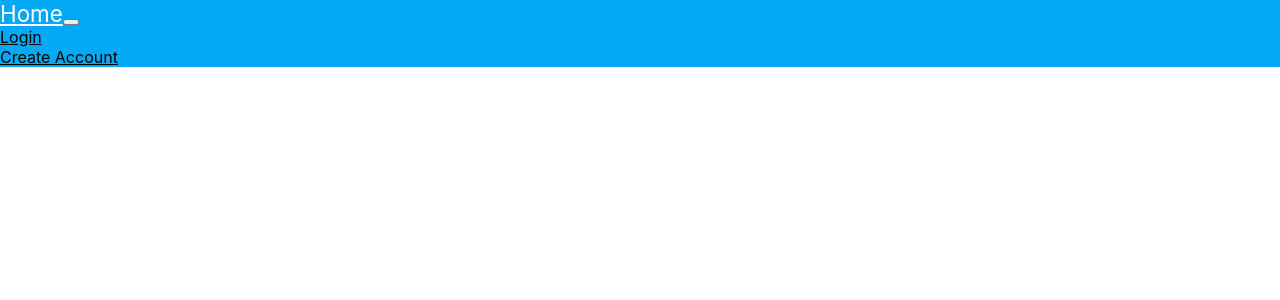
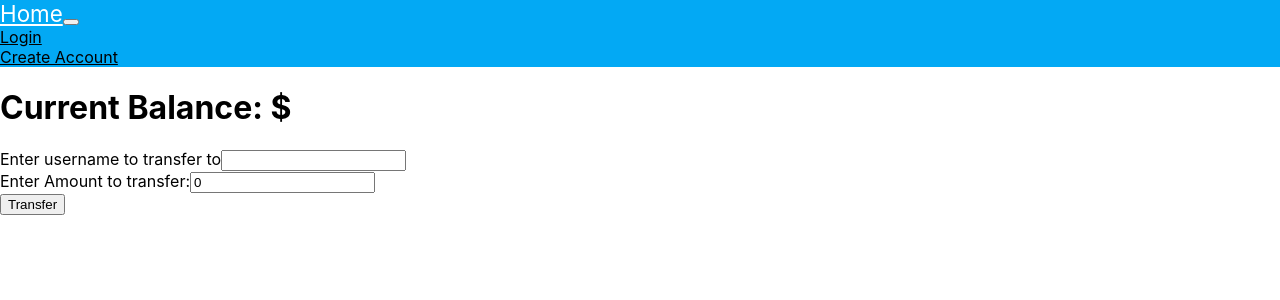
Before and after one commit to Rashaadg9/DollarsBankJavaScriptV1, a React (Create React App) app in the folder dollarsbankjavascriptapp/: page /transfer in a window 1280 px wide. Shown: the top 300 px of the page. Built offline with nearby package versions, Linux system fonts and the light colour scheme; no server answers.

Commit message:
User can now transfer money if provides a username to transfer money to

```diff
--- a/dollarsbankjavascriptapp/src/App.js
+++ b/dollarsbankjavascriptapp/src/App.js
@@ -8,6 +8,7 @@ import CreateAccount from "./createAccount";
 import UserHome from "./UserHome";
 import DepositForm from "./Deposit";
 import WithdrawalForm from "./Withdrawal";
+import TransferForm from "./Transfer"
 
 class App extends Component {
   render() {
@@ -23,6 +24,7 @@ class App extends Component {
             <Route path="/userHome" component={UserHome} />
             <Route path="/deposit" component={DepositForm} />
             <Route path="/withdrawal" component={WithdrawalForm} />
+            <Route path="/transfer" component={TransferForm} />
           </Switch>
         </Router>
       </React.Fragment>
--- /dev/null
+++ b/dollarsbankjavascriptapp/src/Transfer.js
@@ -0,0 +1,100 @@
+import logo from './logo.svg';
+import './App.css';
+import axios from "axios";
+
+import React, { useState, useEffect } from "react";
+
+export const TransferForm = (props) => {
+  const [fromCash, setFromCash] = useState(-0.0);
+  const [userFrom, setUserFrom] = useState([]);
+  const [userTo, setUserTo] = useState("");
+  const [userToInfo, setUserToInfo] = useState(0);
+  const [transfer, setTransfer] = useState([]);
+  const [recentFrom, setRecentFrom] = useState([]);
+  const [recentTo, setRecentTo] = useState([]);
+
+  useEffect(() => {
+    const API_URL = "http://localhost:8080/user/" + localStorage.getItem("id");
+    const API_URL2 = "http://localhost:8080/recent/" + localStorage.getItem("id");
+
+    axios.get(API_URL).then((res) => {
+      const result1 = res.data;
+      setUserFrom(result1);
+    });
+
+    axios.get(API_URL2).then((res) => {
+        const result2 = res.data;
+        setRecentFrom(result2);
+      });
+
+  }, []);
+
+  const handleSubmit = (e) => {
+    e.preventDefault();
+    const API_URL = "http://localhost:8080/user/check/" + userTo;
+    const API_URL2 = "http://localhost:8080/user/transfer";
+    const API_URL3 = "http://localhost:8080/recent/update";
+    const API_URL4 = "http://localhost:8080/recent/update/transfer";
+
+    axios.get(API_URL)
+    .then((res) => {
+      const result3 = res.data;
+      setUserToInfo(result3);
+      if (result3 == 1)
+        {
+            axios.patch(API_URL2, {"fromId": userFrom.userId, "fromCash": fromCash, "toUsername": userTo }, {headers: {"Content-Type": "application/json"}} )
+    .then((res) => {
+      const result4 = res.data;
+      setTransfer(result4);
+      userFrom.cash = parseInt(userFrom.cash) - fromCash;
+
+    });
+
+    const from = "Transfered to [" + userTo + "]";
+    axios.patch(API_URL3, {"userId": userFrom.userId, "cash": fromCash, "type": from }, {headers: {"Content-Type": "application/json"}} )
+    .then((res) => {
+      const result5 = res.data;
+      setRecentFrom(result5);
+    });
+
+
+    const to = "Transfered From [" + userFrom.username + "]";
+    axios.patch(API_URL4, {"username": userTo, "cash": fromCash, "type": to }, {headers: {"Content-Type": "application/json"}} )
+    .then((res) => {
+      const result6 = res.data;
+      setRecentTo(result6);
+    });
+        }
+    });
+
+
+    console.log(userFrom);
+    console.log(userToInfo);
+    console.log(recentFrom);
+    console.log(recentTo);
+  };
+
+  return (
+    <div className="Deposit">
+      <h1>Current Balance: ${userFrom.cash}</h1>
+
+      <form onSubmit={handleSubmit} action="/">
+        <label>Enter username to transfer to</label>
+        <input type="text" id="userTo" name="userTo" onChange={(event) => setUserTo(event.target.value)} value={userTo}></input>
+
+        <br></br>
+
+        <label>Enter Amount to transfer:</label>
+        <input type="number" id="fromCash" name="fromCash" max={userFrom.cash} onChange={(event) => setFromCash(event.target.value)} value={fromCash}></input>
+
+        <br></br>
+
+        <input type="submit" value="Transfer" />
+      </form>
+
+    </div>
+
+  );
+};
+
+export default TransferForm;
--- a/dollarsbankjavascriptapp/src/UserHome.js
+++ b/dollarsbankjavascriptapp/src/UserHome.js
@@ -39,7 +39,7 @@ export default function UserHome() {
                       <td><a href="/withdrawal">Make Withdrawal</a></td>
                   </tr>
                   <tr>
-                      <td>Transfer Funds</td>
+                      <td><a href="/transfer">Transfer Funds</a></td>
                   </tr>
                   <tr>
                       <td>View 5 Recent Transactions</td>
```
